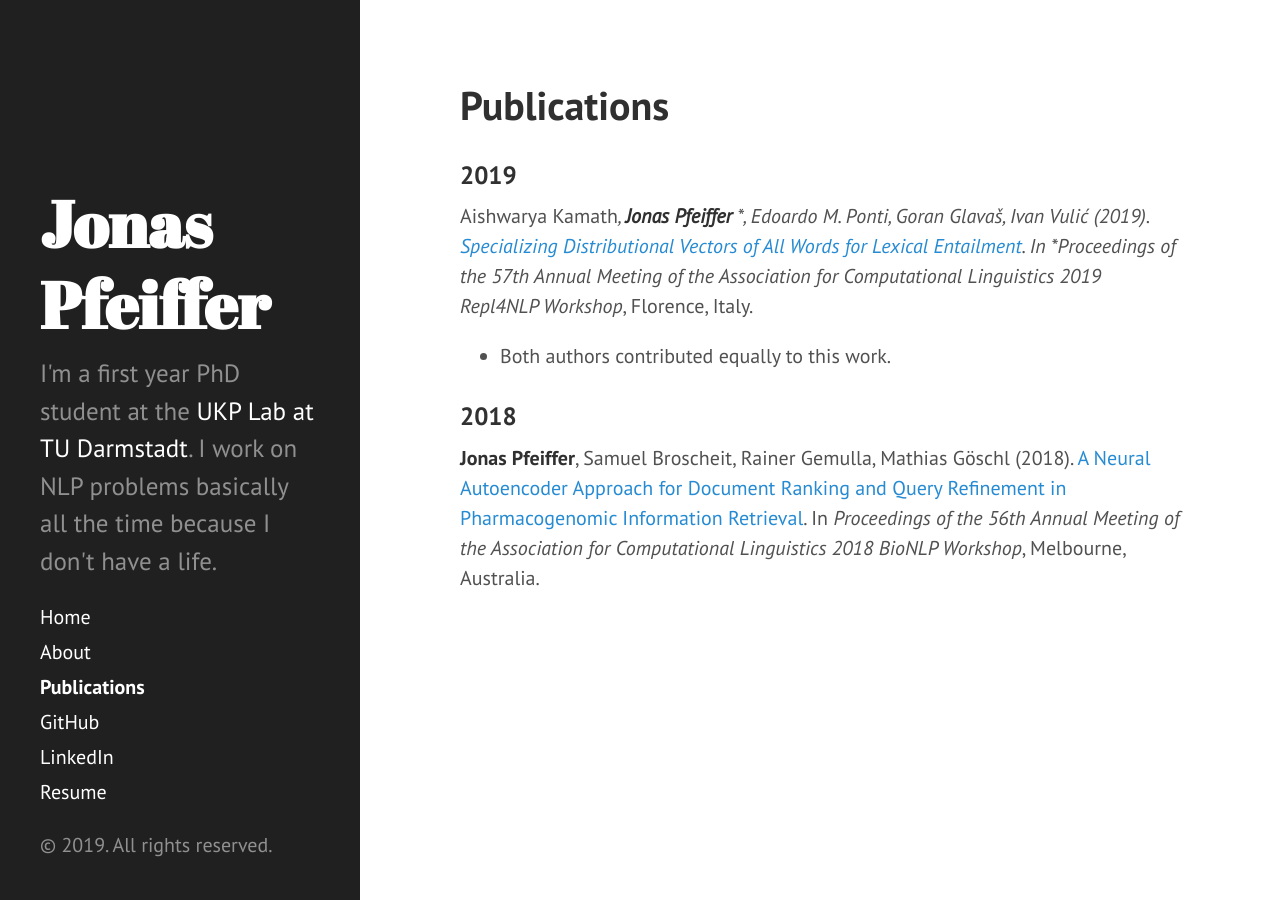
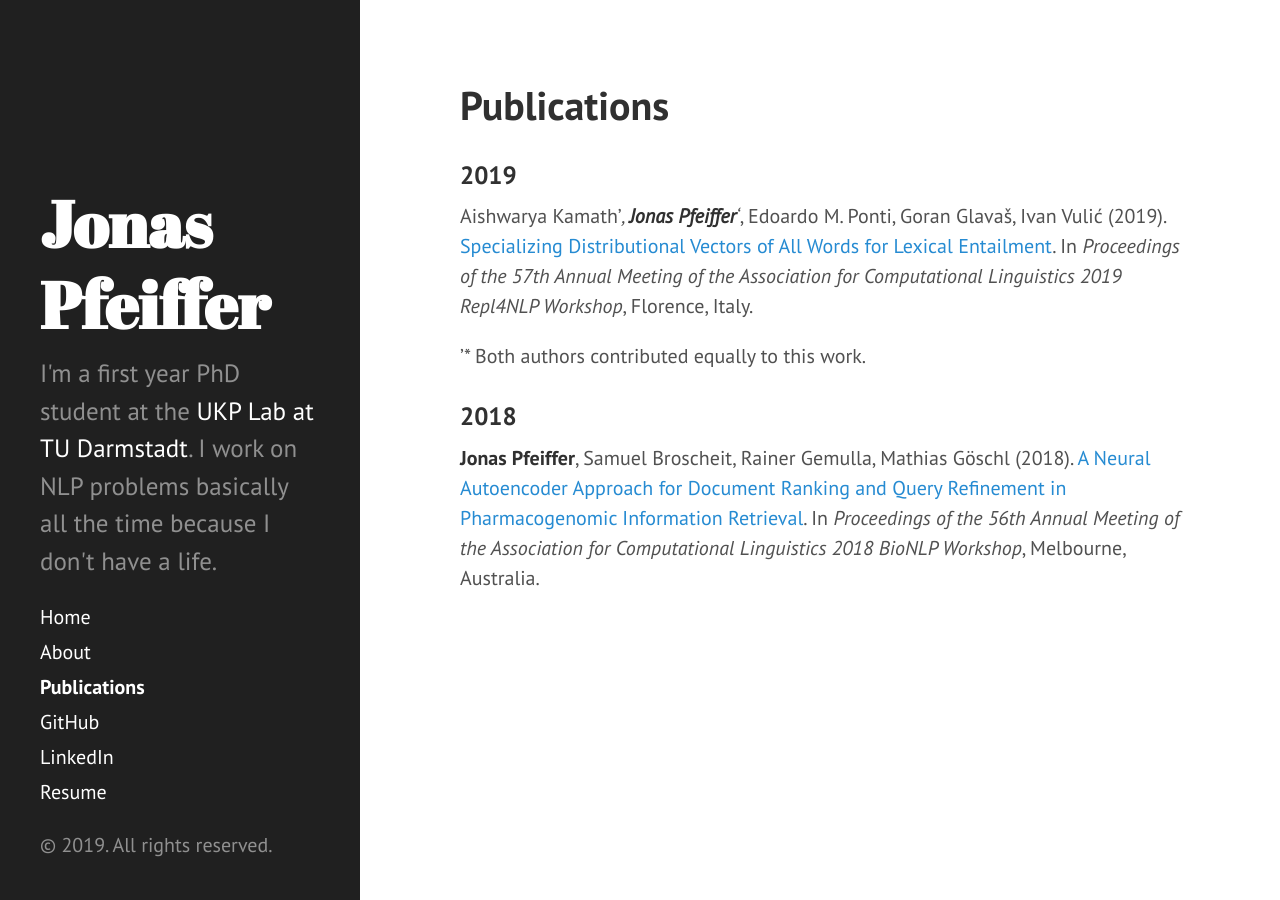
Before and after one commit to JoPfeiff/JoPfeiff_github_io, a Jekyll site: the page built from publications.md, in a window 1280 px wide. Built offline with Jekyll 4.4.1, drawn with Linux system fonts in a browser that asks for light colours; Markdown is read by kramdown in place of the engine named in the settings.

```diff
--- a/publications.md
+++ b/publications.md
@@ -6,9 +6,9 @@ title: Publications
 ### 2019
 
 
-Aishwarya Kamath*, **Jonas Pfeiffer** *, Edoardo M. Ponti, Goran Glavaš, Ivan Vulić (2019). [Specializing Distributional Vectors of All Words for Lexical Entailment](https://sites.google.com/view/repl4nlp2019/accepted-papers). In *Proceedings of the 57th Annual Meeting of the Association for Computational Linguistics 2019 Repl4NLP Workshop*, Florence, Italy.
+Aishwarya Kamath'*, **Jonas Pfeiffer**'*, Edoardo M. Ponti, Goran Glavaš, Ivan Vulić (2019). [Specializing Distributional Vectors of All Words for Lexical Entailment](https://sites.google.com/view/repl4nlp2019/accepted-papers). In *Proceedings of the 57th Annual Meeting of the Association for Computational Linguistics 2019 Repl4NLP Workshop*, Florence, Italy.
 
-* Both authors contributed equally to this work.
+'* Both authors contributed equally to this work.
 
 
 ### 2018
```
